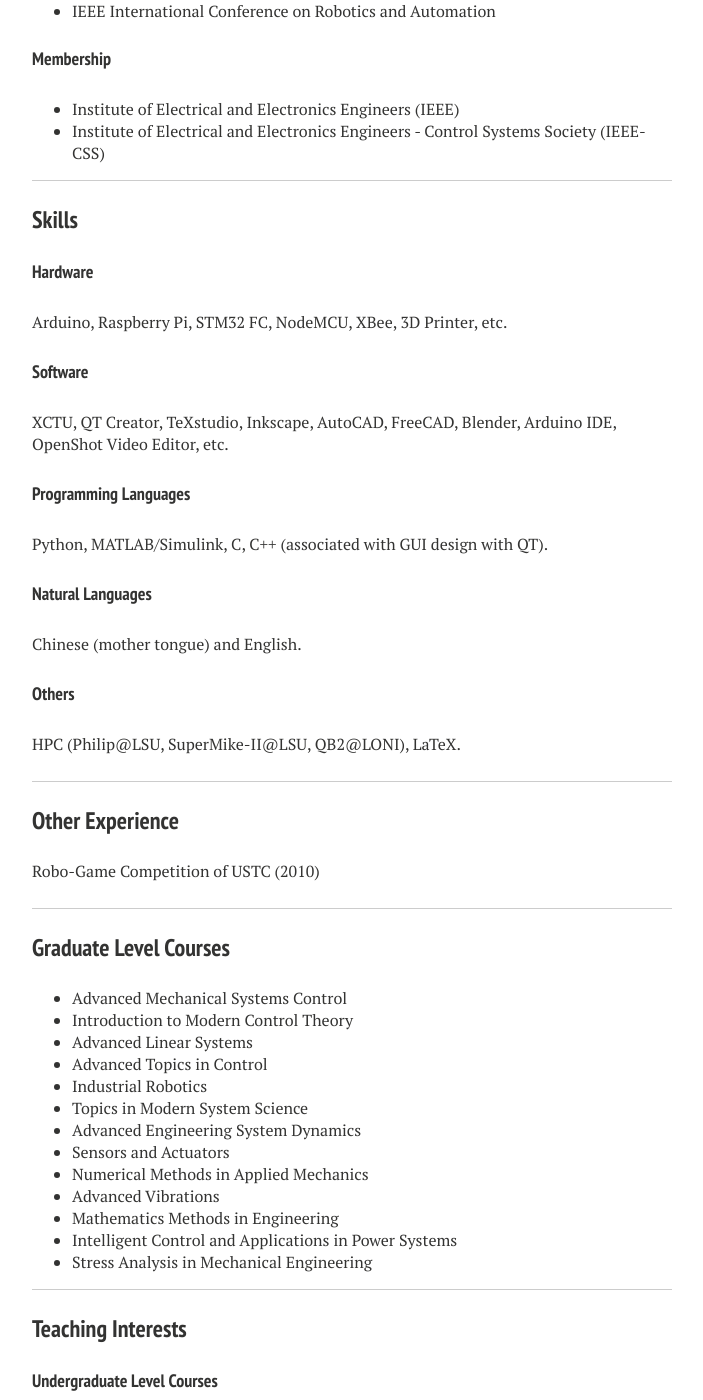
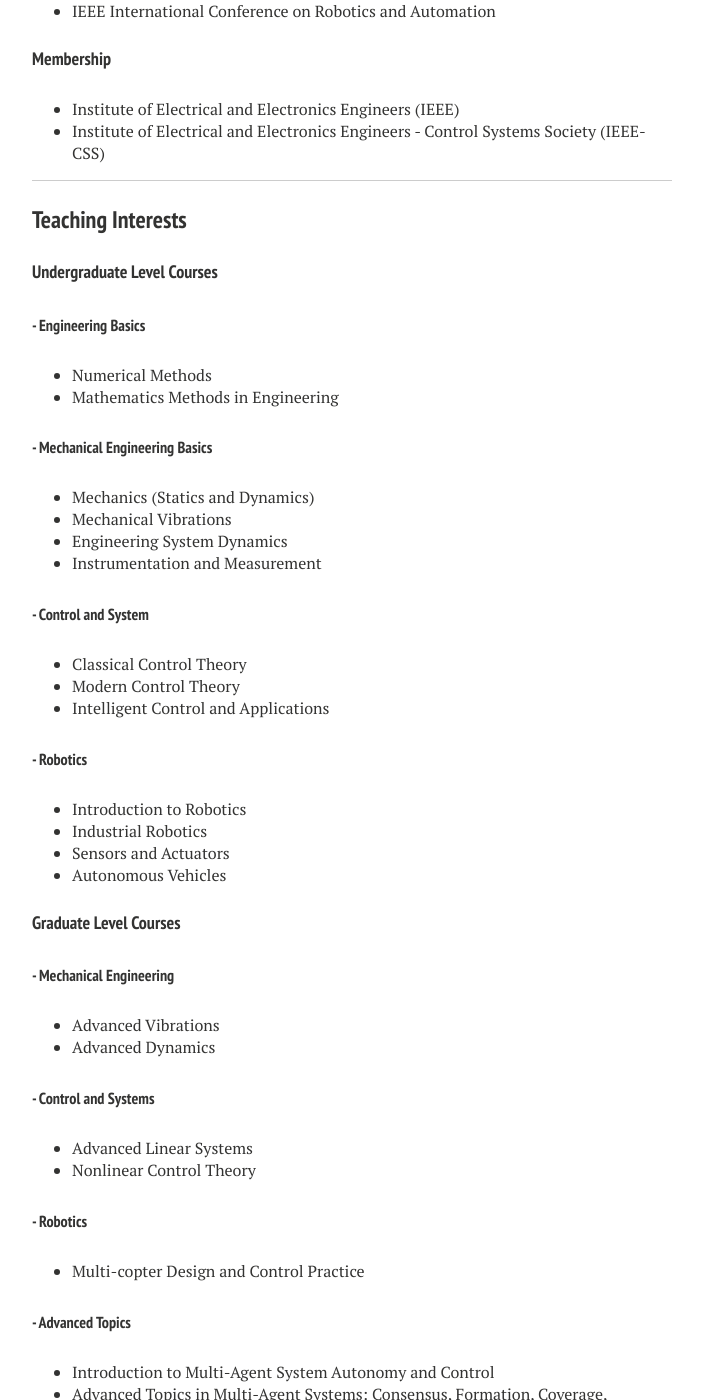
Before and after one commit to liutairan/liutairan.github.io, a Jekyll site: the page built from cv.md, in a window 1280 px wide and 1400 px high, scrolled down 2434 px. Shown: the whole window, without its empty margins (288-991 px from the left). Built offline with Jekyll 4.4.1, drawn with Linux system fonts in a browser that asks for light colours; nearby versions of some CDN libraries.

Commit message:
Update cv.md

```diff
--- a/cv.md
+++ b/cv.md
@@ -108,7 +108,7 @@ Tairan Liu, Misagh Naderi, Chris Alvin, Supratik Mukhopadhyay, and Michal Brylin
 
 ***
 
-### Skills
+<!-- ### Skills
 
 #### Hardware
 Arduino, Raspberry Pi, STM32 FC, NodeMCU, XBee, 3D Printer, etc.
@@ -123,17 +123,17 @@ Python, MATLAB/Simulink, C, C++ (associated with GUI design with QT).
 Chinese (mother tongue) and English.
 
 #### Others
-HPC (Philip@LSU, SuperMike-II@LSU, QB2@LONI), LaTeX.
+HPC (Philip@LSU, SuperMike-II@LSU, QB2@LONI), LaTeX. -->
 
-***
+<!-- *** -->
 
-### Other Experience
+<!-- ### Other Experience
 
 Robo-Game Competition of USTC (2010)
 
-***
+*** -->
 
-### Graduate Level Courses
+<!-- ### Graduate Level Courses
 
 * Advanced Mechanical Systems Control
 * Introduction to Modern Control Theory
@@ -149,7 +149,7 @@ Robo-Game Competition of USTC (2010)
 * Intelligent Control and Applications in Power Systems
 * Stress Analysis in Mechanical Engineering
 
-***
+*** -->
 
 ### Teaching Interests
 
```
